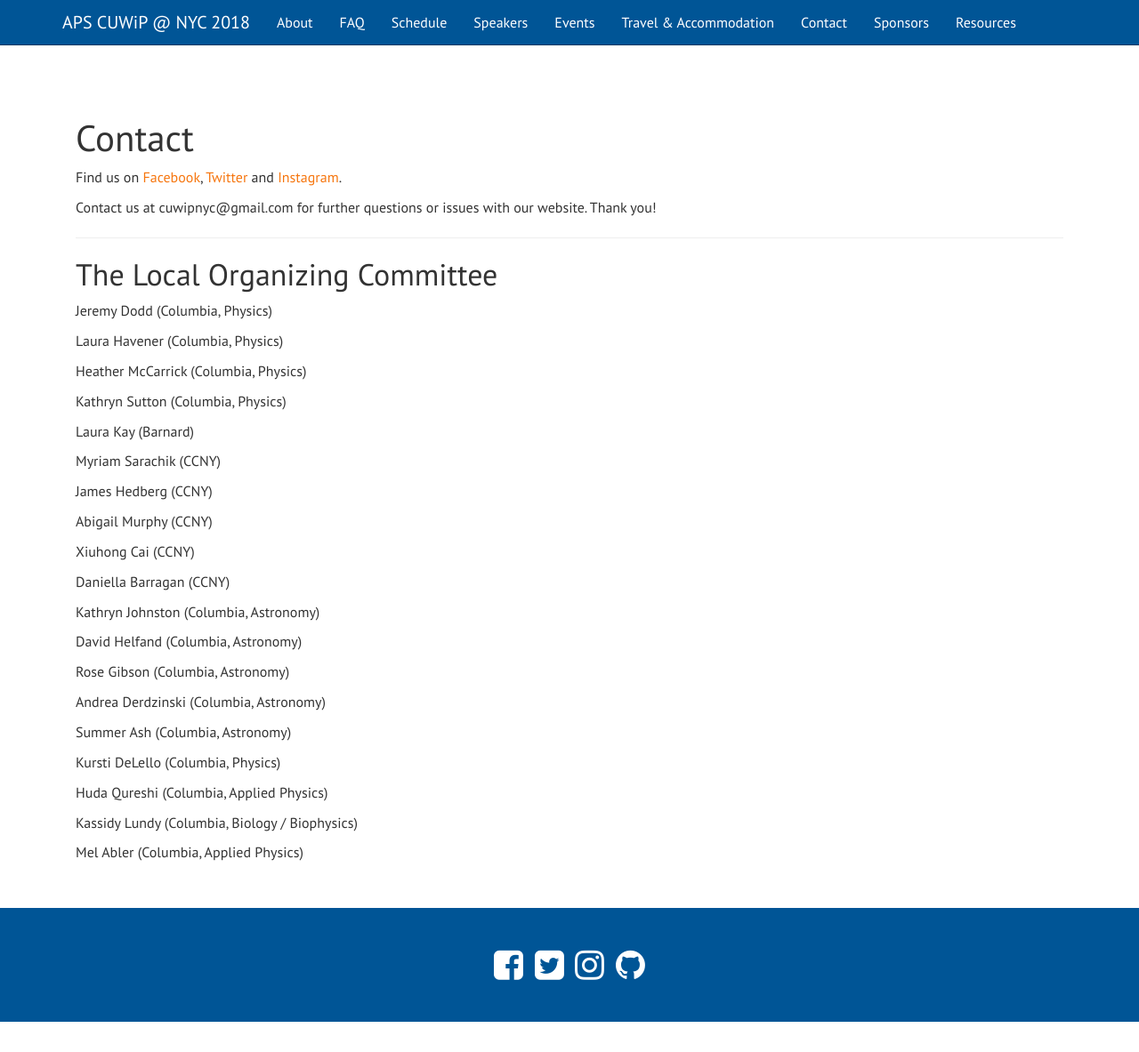
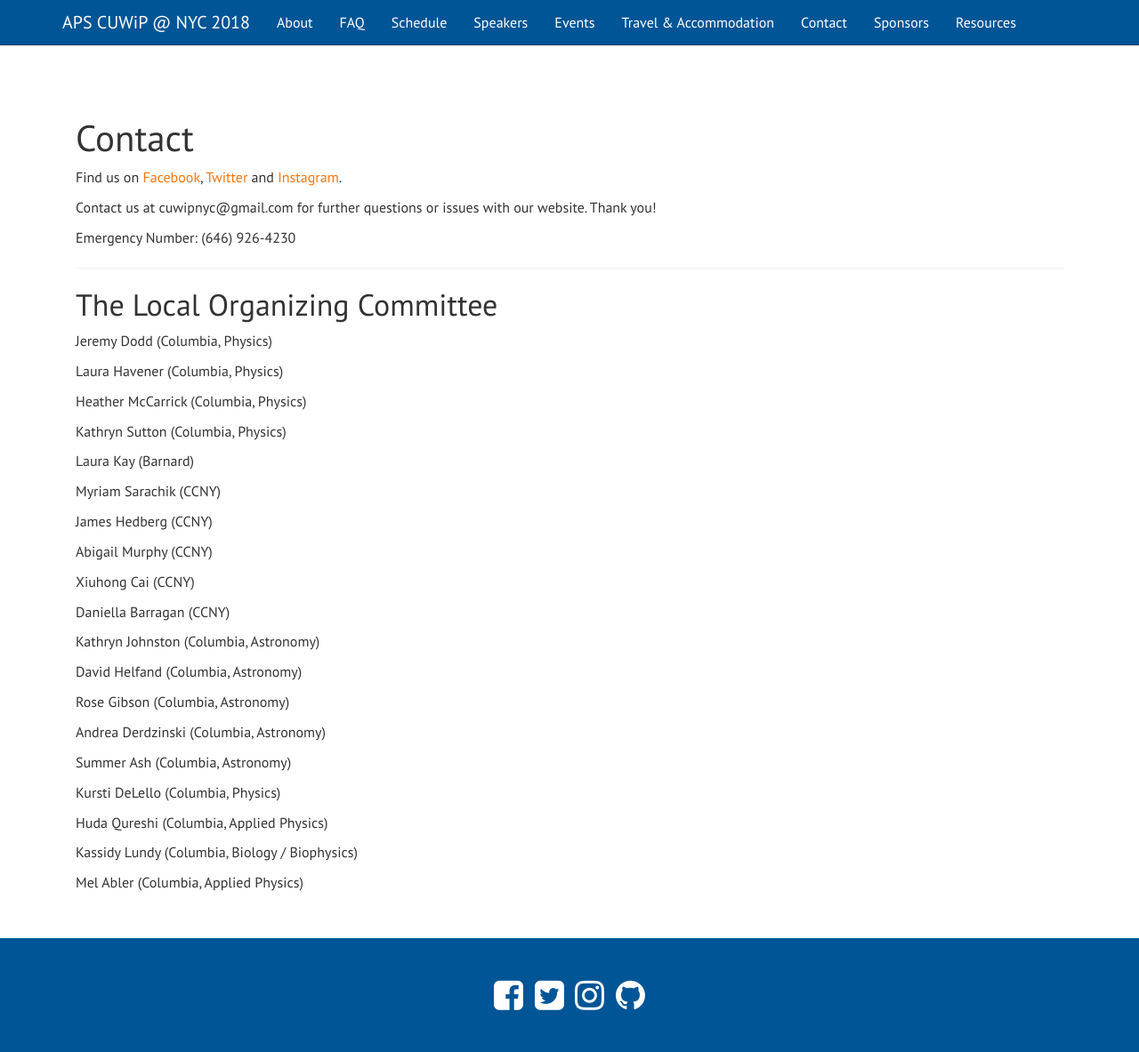
Before and after one commit to cuwip-nyc/cuwip-nyc.github.io, a Jekyll site: the page built from contact.md, in a window 1280 px wide and 1183 px high. Shown: the whole window at 89% size. Built offline with Jekyll 4.4.1, drawn with Linux system fonts in a browser that asks for light colours; nearby versions of some CDN libraries.

Commit message:
add emergency number

```diff
--- a/contact.md
+++ b/contact.md
@@ -14,6 +14,8 @@ Find us on [Facebook](https://www.facebook.com/pg/cuwipnyc),
 
 Contact us at cuwipnyc@gmail.com for further questions or issues with our
 website. Thank you!
+
+Emergency Number: (646) 926-4230
 
 ---
 
```
Also changed, not shown: 1 other file.
